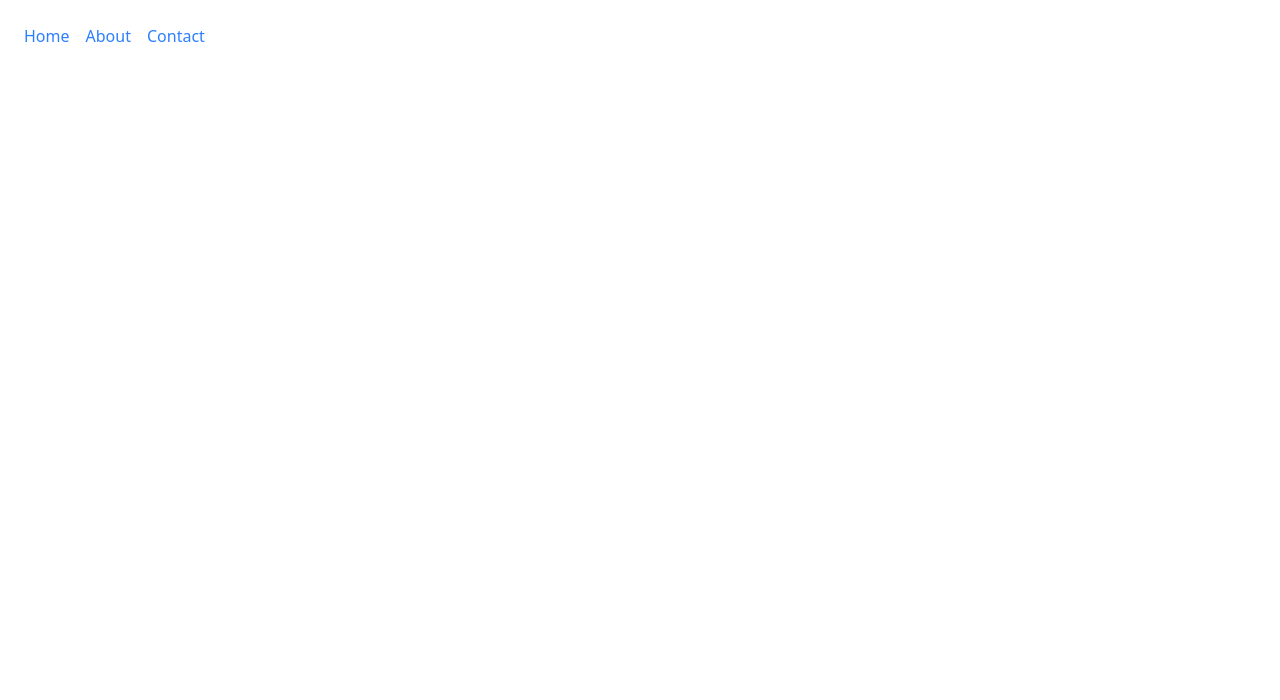
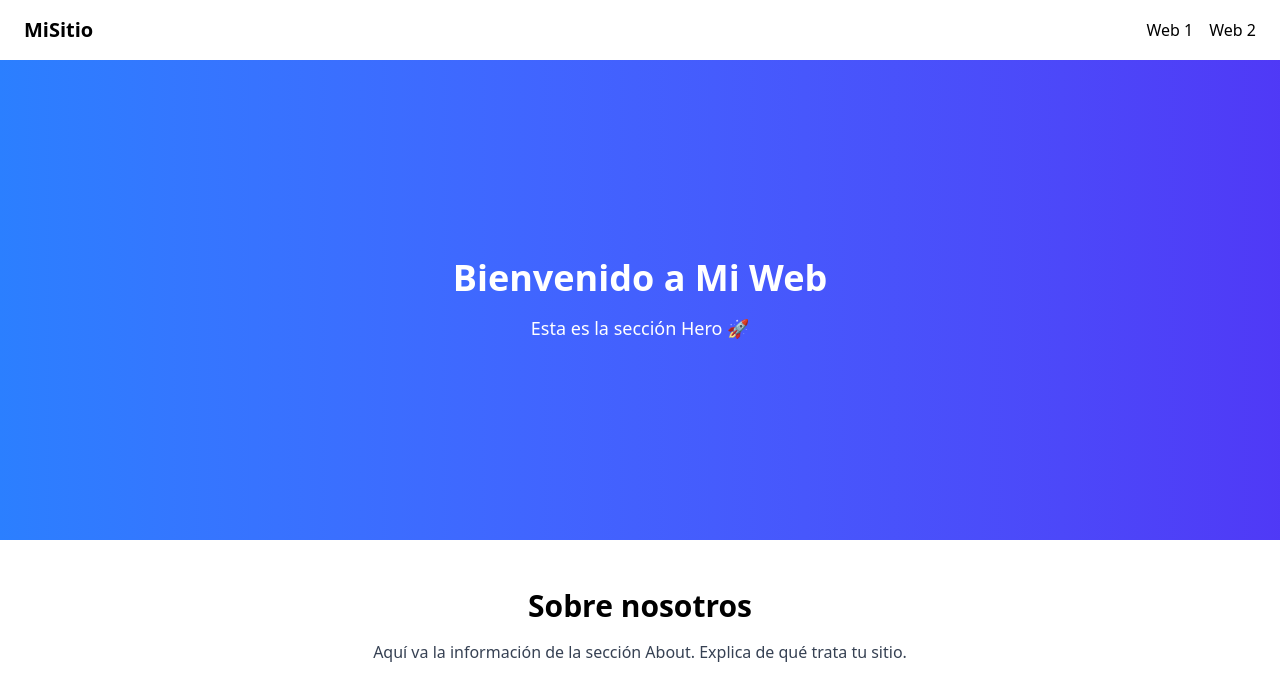
Before and after one commit to SoftiaNIC/agromaps_website, a React (Vite) app in the folder AGWEB/: page /web1 in a window 1280 px wide. Before the commit this address had no page. Shown: the top 700 px of the page. Built offline with nearby package versions, Linux system fonts and the light colour scheme.

Commit message:
Hemos creados componentes y pages para iniciar la construccion de las Web

```diff
--- a/AGWEB/src/App.tsx
+++ b/AGWEB/src/App.tsx
@@ -1,23 +1,17 @@
-import { Routes, Route, Link } from "react-router-dom";
+import { Routes, Route, Navigate } from "react-router-dom";
+import Web1 from "./pages/web1";
+import Web2 from "./pages/web2";
 
-function App() {
+export default function App() {
   return (
-    <div className="p-6">
-      {/* Menú de navegación */}
-      <nav className="flex gap-4 mb-6">
-        <Link to="/" className="text-blue-500 hover:underline">Home</Link>
-        <Link to="/about" className="text-blue-500 hover:underline">About</Link>
-        <Link to="/contact" className="text-blue-500 hover:underline">Contact</Link>
-      </nav>
+    <Routes>
+      {/* Redirigir raíz a Web1 */}
+      <Route index element={<Navigate to="/web1" replace />} />
+      <Route path="/web1" element={<Web1 />} />
+      <Route path="/web2" element={<Web2 />} />
 
-      {/* Rutas */}
-      <Routes>
-        <Route path="/" element={<h1 className="text-2xl">Página Home</h1>} />
-        <Route path="/about" element={<h1 className="text-2xl">Página About</h1>} />
-        <Route path="/contact" element={<h1 className="text-2xl">Página Contact</h1>} />
-      </Routes>
-    </div>
+      {/* Página 404 */}
+      <Route path="*" element={<h1 className="p-6">Página no encontrada</h1>} />
+    </Routes>
   );
 }
-
-export default App;
--- /dev/null
+++ b/AGWEB/src/components/About.tsx
@@ -0,0 +1,10 @@
+export default function About() {
+    return (
+        <section className="px-6 py-12 max-w-4xl mx-auto text-center">
+            <h2 className="text-3xl font-bold mb-4">Sobre nosotros</h2>
+            <p className="text-gray-700">
+                Aquí va la información de la sección About. Explica de qué trata tu sitio.
+            </p>
+        </section>
+    );
+}
--- /dev/null
+++ b/AGWEB/src/components/Footer.tsx
@@ -0,0 +1,7 @@
+export default function Footer() {
+    return (
+        <footer className="bg-gray-100 py-6 text-center text-gray-600">
+            © {new Date().getFullYear()} MiSitio. Todos los derechos reservados.
+        </footer>
+    );
+}
--- /dev/null
+++ b/AGWEB/src/components/Hero.tsx
@@ -0,0 +1,15 @@
+import { motion } from "framer-motion";
+
+export default function Hero() {
+    return (
+        <motion.section
+            initial={{ opacity: 0, y: 40 }}
+            animate={{ opacity: 1, y: 0 }}
+            transition={{ duration: 0.6 }}
+            className="h-[60vh] flex flex-col justify-center items-center bg-gradient-to-r from-blue-500 to-indigo-600 text-white"
+        >
+            <h2 className="text-4xl font-bold mb-4">Bienvenido a Mi Web</h2>
+            <p className="text-lg">Esta es la sección Hero 🚀</p>
+        </motion.section>
+    );
+}
--- /dev/null
+++ b/AGWEB/src/components/Navbar.tsx
@@ -0,0 +1,13 @@
+import { Link } from "react-router-dom";
+
+export default function Navbar() {
+    return (
+        <nav className="flex justify-between items-center px-6 py-4 bg-white shadow">
+            <h1 className="text-xl font-bold">MiSitio</h1>
+            <div className="flex gap-4">
+                <Link to="/web1" className="hover:text-blue-600">Web 1</Link>
+                <Link to="/web2" className="hover:text-blue-600">Web 2</Link>
+            </div>
+        </nav>
+    );
+}
--- /dev/null
+++ b/AGWEB/src/pages/web1.tsx
@@ -0,0 +1,14 @@
+import Navbar from "../components/Navbar";
+import Hero from "../components/Hero";
+import About from "../components/About";
+
+
+export default function Web1() {
+    return (
+        <>
+            <Navbar />
+            <Hero />
+            <About />
+        </>
+    );
+}
--- /dev/null
+++ b/AGWEB/src/pages/web2.tsx
@@ -0,0 +1,16 @@
+import Navbar from "../components/Navbar";
+import Hero from "../components/Hero";
+
+
+export default function Web2() {
+    return (
+        <>
+            <Navbar />
+            <Hero />
+            <section className="px-6 py-12 text-center">
+                <h2 className="text-3xl font-bold mb-4">Sección especial de Web 2</h2>
+                <p>Aquí agregas contenido diferente al de Web1.</p>
+            </section>
+        </>
+    );
+}
```
Also changed, not shown: AGWEB/src/pages/Notfound.tsx (added).
